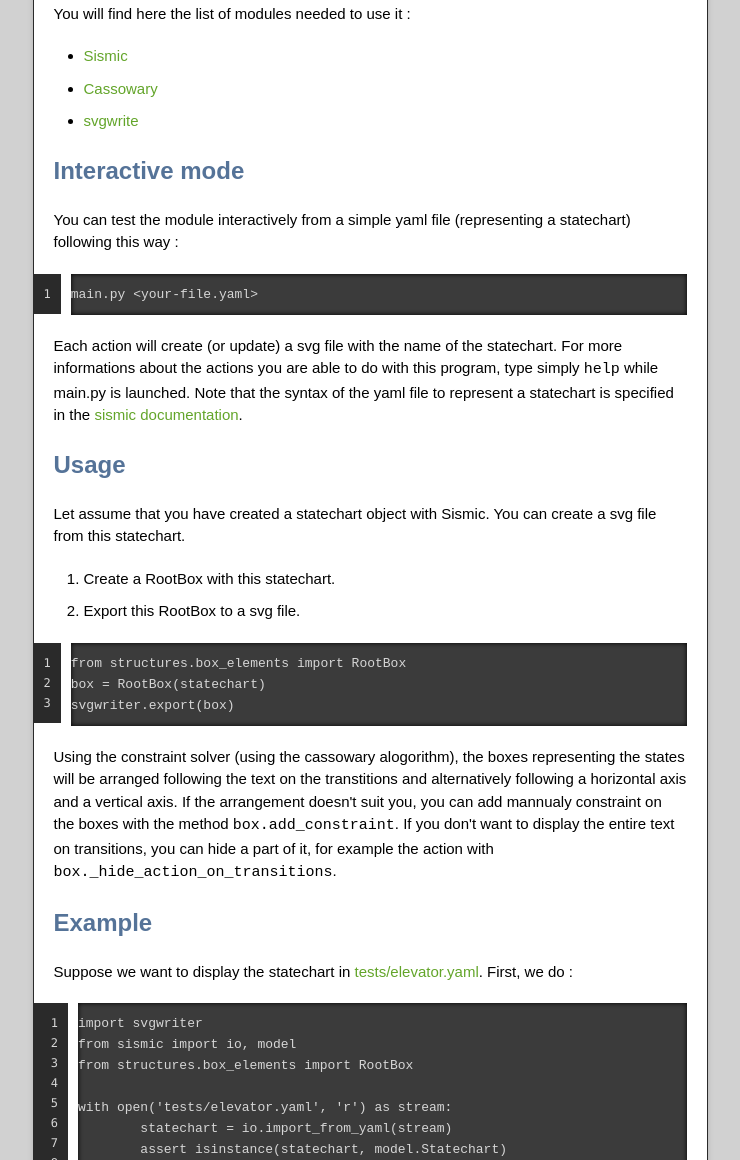
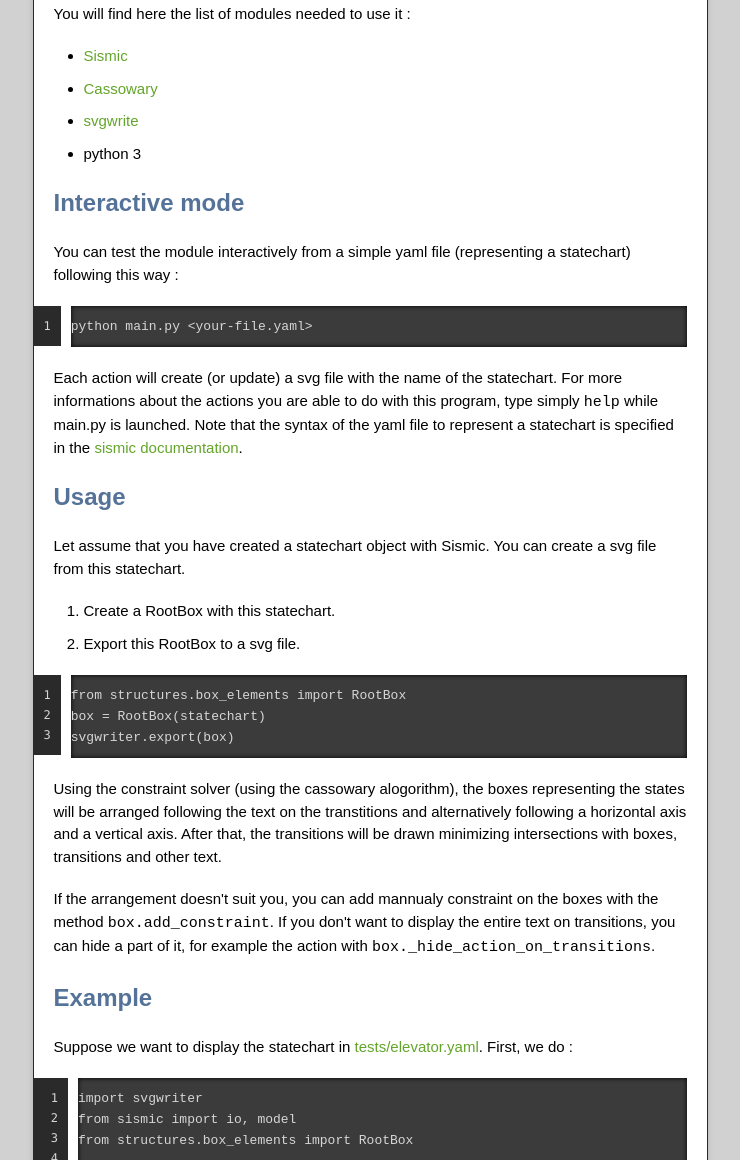
Before and after one commit to florentdelgrange/statechart-visualizer, a plain HTML site: page index.html in a window 1280 px wide. Shown: the part 732-1892 px from the top of the page, without its empty margins (270-1010 px from the left). Drawn offline with nearby package versions, Linux system fonts and the light colour scheme.

```diff
--- a/index.html
+++ b/index.html
@@ -60,6 +60,7 @@ on the states.</p>
 <li><a href="https://github.com/AlexandreDecan/sismic">Sismic</a></li>
 <li><a href="https://github.com/pybee/cassowary">Cassowary</a></li>
 <li><a href="https://github.com/biazzotto/svgwrite">svgwrite</a></li>
+<li>python 3</li>
 </ul>
 
 <h2>
@@ -68,7 +69,7 @@ on the states.</p>
 <p>You can test the module interactively from a simple yaml file (representing
 a statechart) following this way :</p>
 
-<pre><code>main.py &lt;your-file.yaml&gt;
+<pre><code>python main.py &lt;your-file.yaml&gt;
 </code></pre>
 
 <p>Each action will create (or update) a svg file with the name of the statechart.
@@ -93,7 +94,9 @@ svgwriter.export(box)
 
 <p>Using the constraint solver (using the cassowary alogorithm), the boxes representing the states will be arranged
 following the text on the transtitions and alternatively following a horizontal axis and a vertical axis.
-If the arrangement doesn't suit you, you can add mannualy constraint on the boxes with the method <code>box.add_constraint</code>.
+After that, the transitions will be drawn minimizing intersections with boxes, transitions and other text.</p>
+
+<p>If the arrangement doesn't suit you, you can add mannualy constraint on the boxes with the method <code>box.add_constraint</code>.
 If you don't want to display the entire text on transitions, you can hide a part of it, for example the action with
 <code>box._hide_action_on_transitions</code>.</p>
 
```
Also changed, not shown: params.json (+1 -1 lines).
